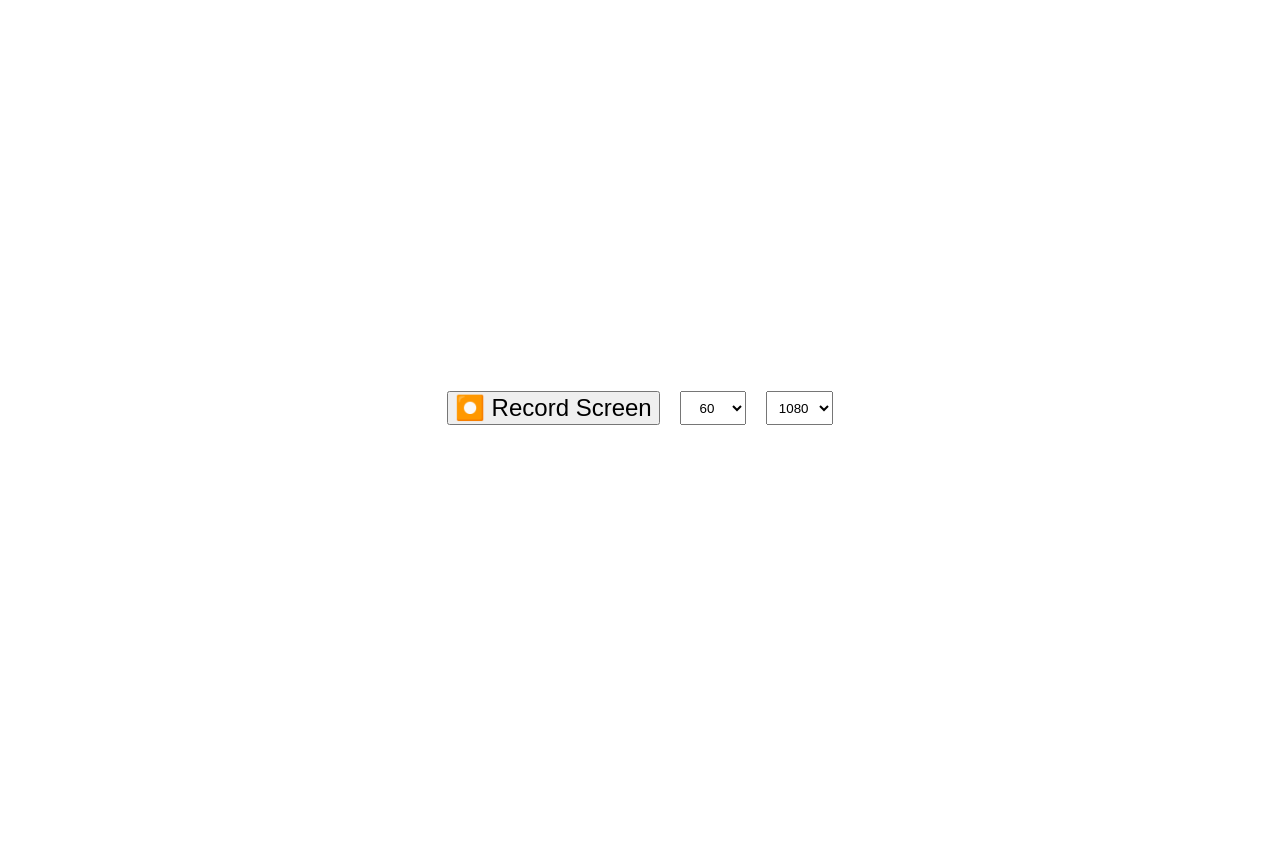
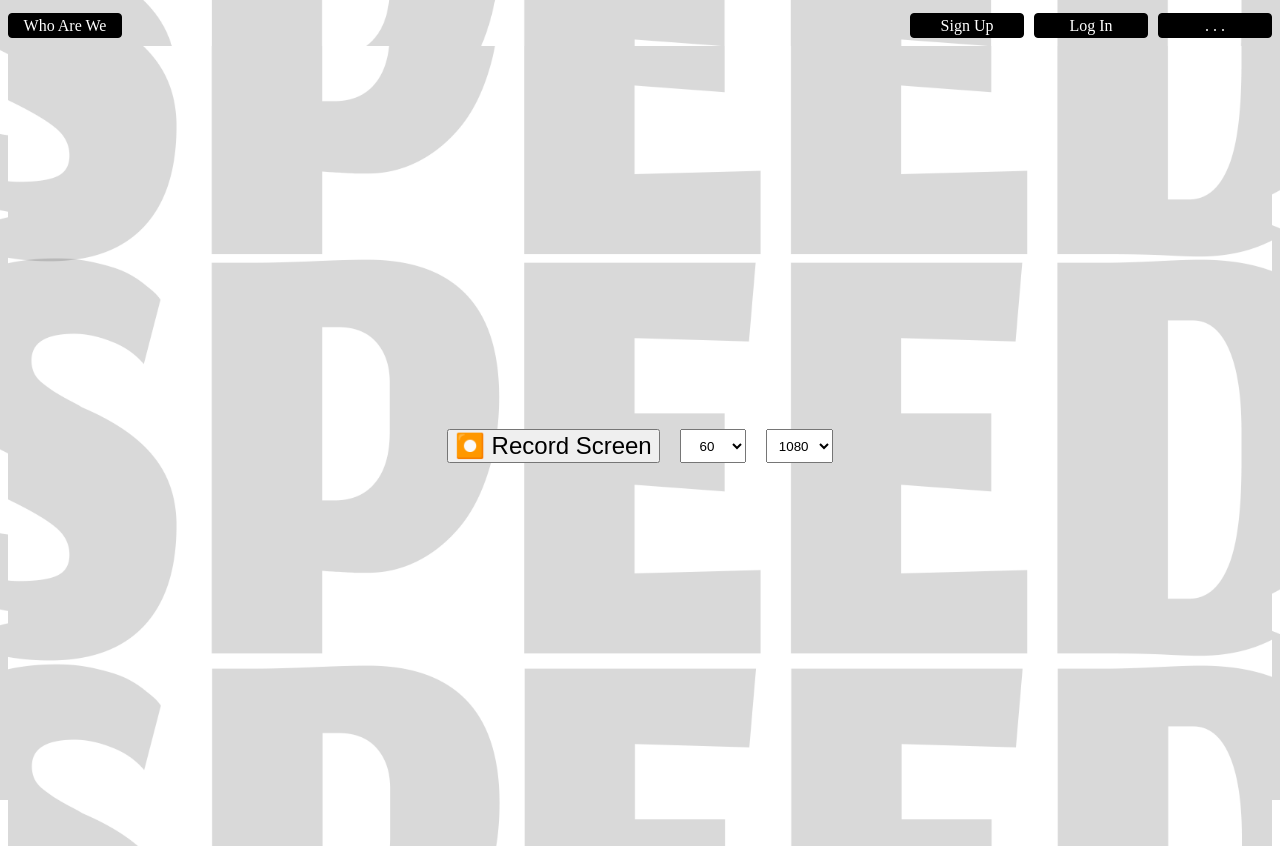
Before and after one commit to DevGiovanniLC/proyecto-ps, an Angular app: page / in a window 1280 px wide. Before the commit the page ends 816 px from the top, so only its background shows below. Built offline with nearby package versions, Linux system fonts and the light colour scheme.

Commit message:
Primera Prueba Merge

```diff
--- a/src/app/app-component/app.component.html
+++ b/src/app/app-component/app.component.html
@@ -1 +1,2 @@
-<app-record-button />
+<header></header>
+<app-record-button></app-record-button>
--- a/src/app/app-component/app.component.ts
+++ b/src/app/app-component/app.component.ts
@@ -1,11 +1,12 @@
 import { Component, ViewChild } from '@angular/core';
 import { RouterOutlet } from '@angular/router';
 import { RecordButtonComponent } from '../record-button/record-button.component';
+import { HeaderComponent } from '../header/header.component';
 
 @Component({
 	selector: 'app-root',
 	standalone: true,
-	imports: [RouterOutlet, RecordButtonComponent],
+	imports: [RouterOutlet, RecordButtonComponent, HeaderComponent],
 	templateUrl: './app.component.html',
 })
 export class AppComponent {}
--- /dev/null
+++ b/src/app/header/header.component.css
@@ -0,0 +1,32 @@
+
+button {
+    width: 114px; /* Establece el ancho del botón */
+    height: 25px; /* Establece la altura del botón */
+    border: 1px solid #000000; /* Establece un borde sólido de 2px de ancho */
+    border-radius: 4px; /* Agrega esquinas redondeadas al botón */
+    background-color: #000000; /* Establece el color de fondo del botón */
+    color: white; /* Establece el color del texto del botón */
+    font-size: 16px; /* Establece el tamaño de la fuente del texto del botón */
+    cursor: pointer; /* Cambia el cursor al pasar sobre el botón */
+    font-family: 'Jomhuria';
+  }
+
+.header {
+    height: 20%;
+    display: flex;
+    align-items: center; /* Centra verticalmente los elementos */
+}
+
+.primary {
+    margin-right: auto;
+    margin-top: 5px;
+}
+
+.secundary {
+    margin-left: 10px;
+    margin-top: 5px;
+}
+
+.spacer {
+    flex-grow: 1; /* El espacio flexible se expande para llenar el espacio restante */
+}
--- /dev/null
+++ b/src/app/header/header.component.html
@@ -0,0 +1,9 @@
+<div>
+    <div class="header">
+      <button class="primary" type="button">Who Are We</button>
+      <div class="spacer"></div>
+      <button class="secundary" type="button">Sign Up</button>
+      <button class="secundary" type="button">Log In</button>
+      <button class="secundary" type="button">. . . </button>
+    </div>
+</div>
--- a/src/styles.css
+++ b/src/styles.css
@@ -1 +1,10 @@
 /* You can add global styles to this file, and also import other style files */
+
+
+html {
+    background-image: url('./assets/fondo_prueba.png'); /* Ruta de tu imagen de fondo */
+    background-size: cover; /* La imagen se ajustará para cubrir todo el fondo */
+    background-position: center bottom; /* La imagen se centrará en el fondo */
+    background-repeat: no-repeat; /* Evita que la imagen de fondo se repita */
+    height: 100%;
+  }
```
Also changed, not shown: src/app/header/header.component.ts (added, +12 -0 lines), src/assets/fondo_prueba.png (added).
